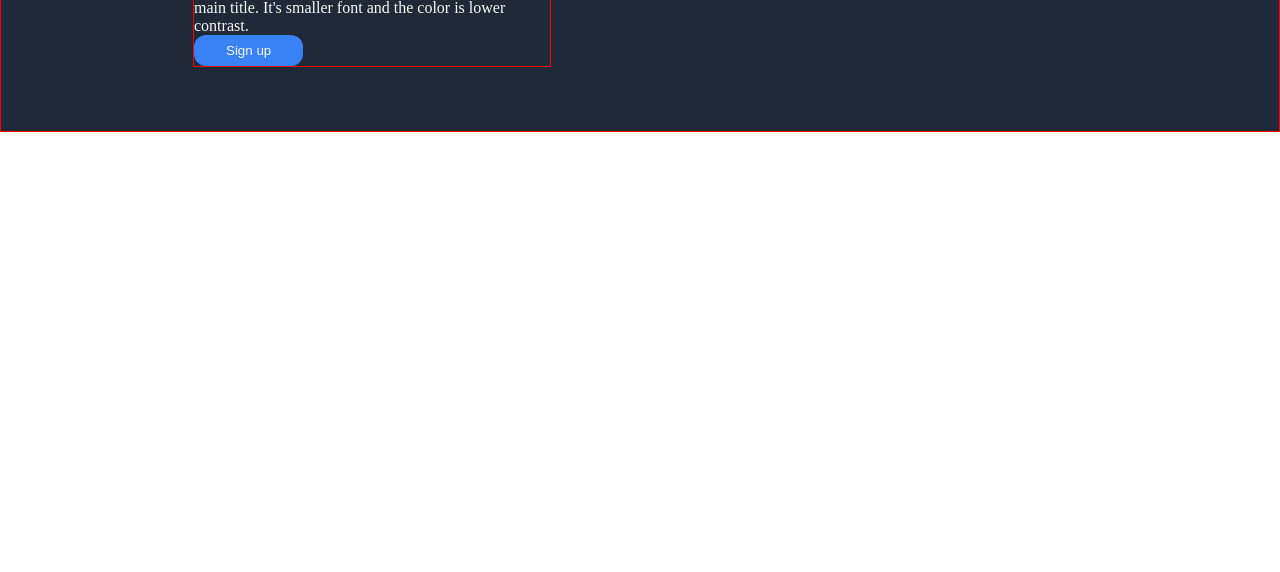
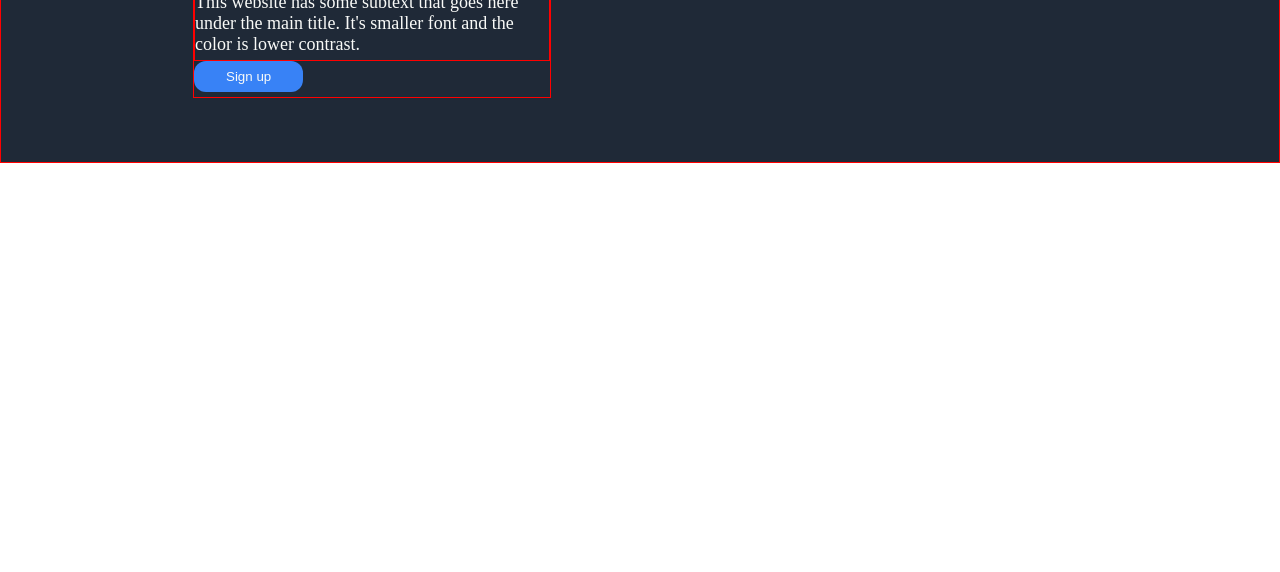
Before and after one commit to AJ-Kandra/Odin-Landing-Page, a plain HTML site: page index.html in a window 1280 px wide. Shown: the part 228-800 px from the top of the page. Drawn offline with Linux system fonts and the light colour scheme.

Commit message:
Add section 1 paragraph text style
Added font size, padding, and display flex to the tag

```diff
--- a/style.css
+++ b/style.css
@@ -48,13 +48,13 @@ h1,
 p {
   color: #f9faf8;
 }
-
+/* CONTAINER FOR TEXT ONLY */
 .section-1-container-text {
   display: flex;
   flex-direction: column;
   border: 1px solid red;
 }
-
+/* H1 TEXT */
 .section-1-container-text,
 h1 {
   display: flex;
@@ -62,13 +62,22 @@ h1 {
   flex-basis: 40%;
 }
 
+.section-1-container-text,
+p {
+  font-size: 18px;
+  display: flex;
+  border: 1px solid red;
+  padding-top: 5px;
+  padding-bottom: 5px;
+}
+
+/* BUTTON */
 .section-1-container-text button {
   background: #3882f6;
   /* removes grey button outline */
   border: none;
   outline: none;
   display: flex;
-  /* border: 1px solid yellow; */
   padding: 0.5rem 2rem;
   width: fit-content;
   border-radius: 12px;
```
Also changed, not shown: spacex-falcon-heavy-elon-musk-china-europe-esa-nasa-mars-sls-boeing.jpeg (added).
